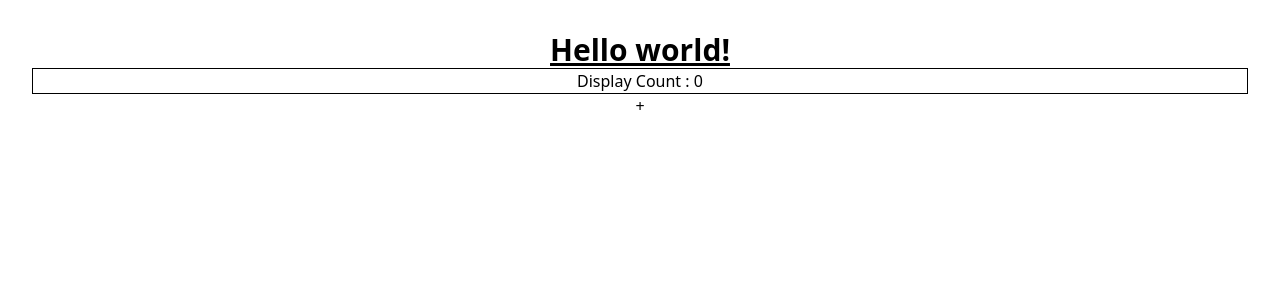
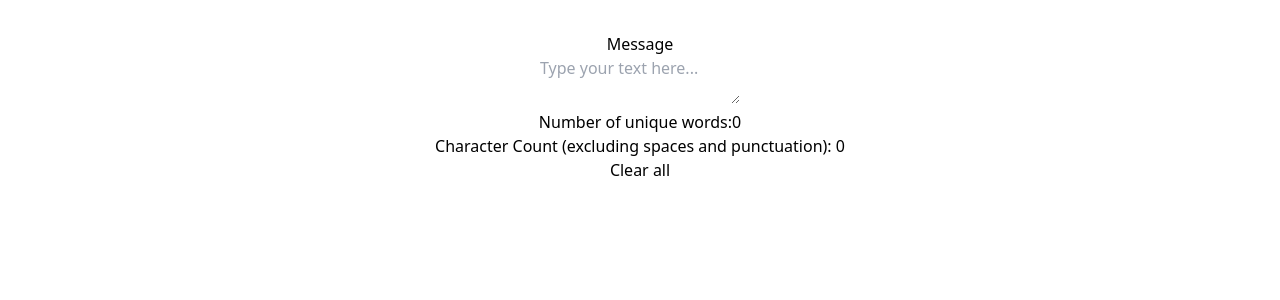
Before and after one commit to Ankush-nitjsr/real-time-text-analysis, a React (Vite) app: page / in a window 1280 px wide. Shown: the top 300 px of the page. Built offline with nearby package versions, Linux system fonts and the light colour scheme.

Commit message:
Update App.tsx
Modify App component to include HomePage component and HomePage component contains all new feature files

```diff
--- a/src/App.tsx
+++ b/src/App.tsx
@@ -1,14 +1,10 @@
-import { useState } from "react";
 import "./App.css";
+import { HomePage } from "./pages/HomePage";
 
 function App() {
-  const [count, setCount] = useState(0);
-
   return (
     <>
-      <h1 className="text-3xl font-bold underline text-center">Hello world!</h1>
-      <h2 className="border border-black">Display Count : {count}</h2>
-      <button onClick={() => setCount((prev) => prev + 1)}>+</button>
+      <HomePage />
     </>
   );
 }
```
